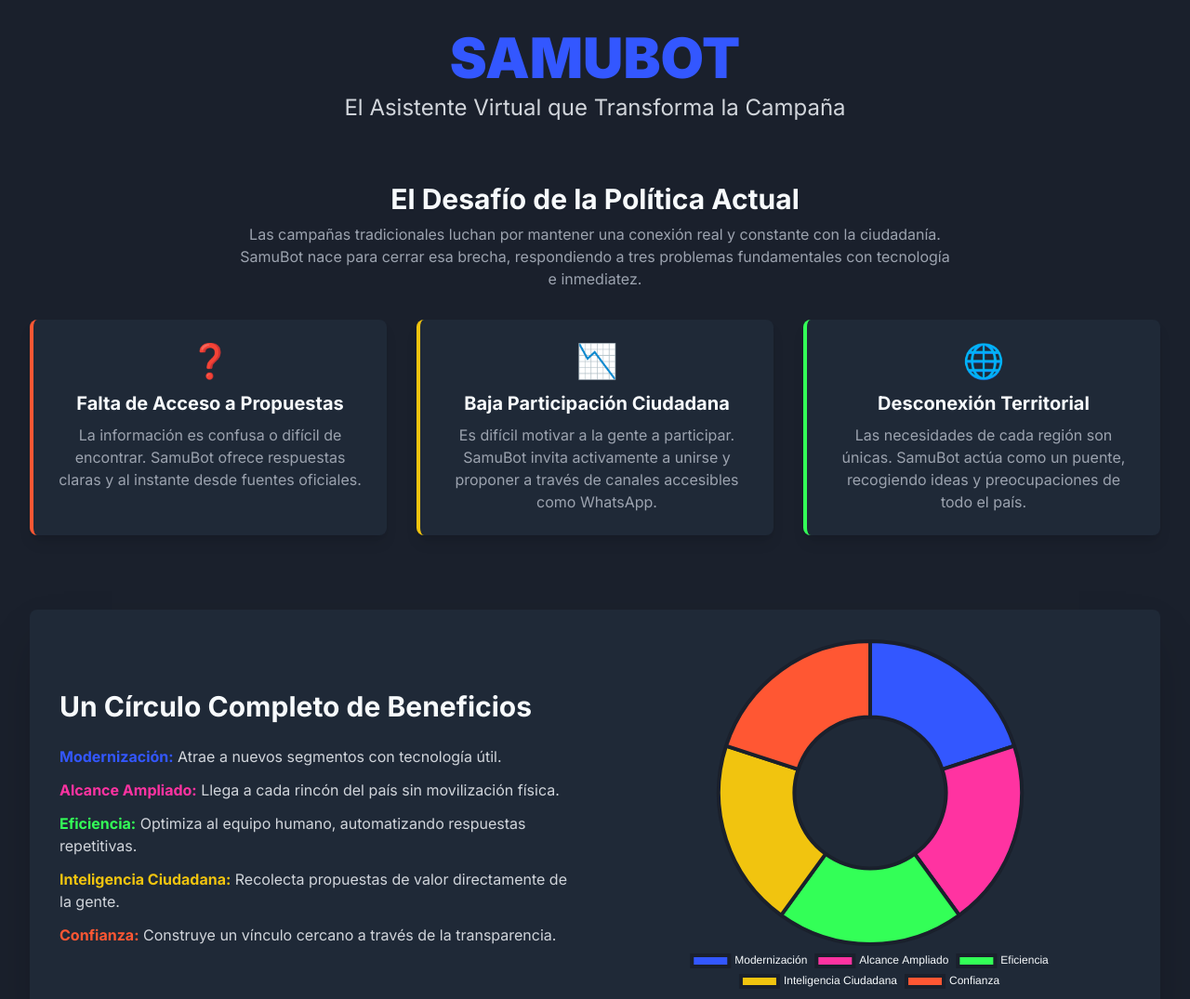
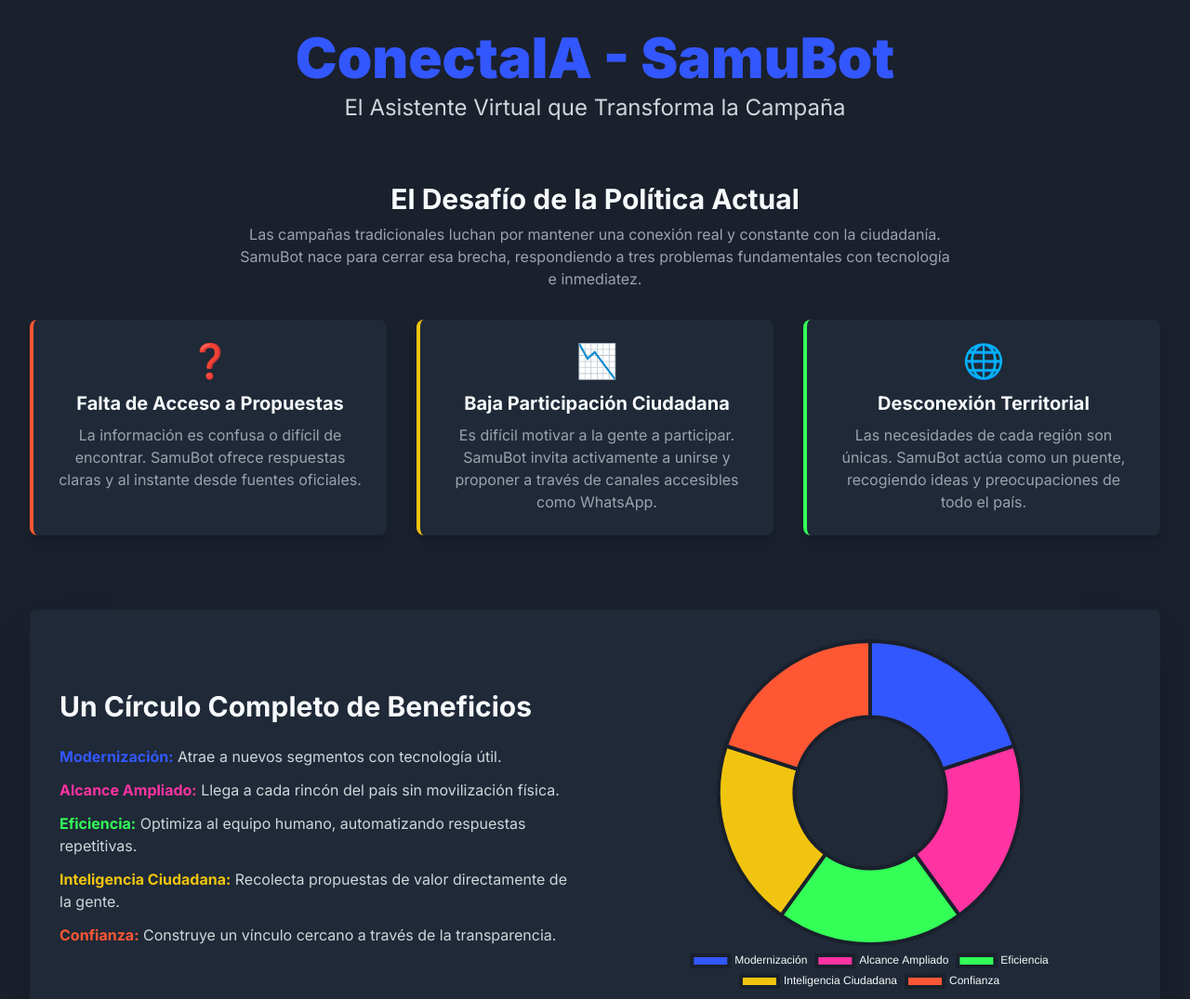
Before and after one commit to Analytika360/Samubot-Infographic, a plain HTML site: page index.html in a window 1280 px wide. Shown: the top 1075 px of the page at 93% size. Drawn offline with nearby package versions, Linux system fonts and the light colour scheme.

Commit message:
Update index.html

```diff
--- a/index.html
+++ b/index.html
@@ -56,7 +56,7 @@
     <div class="container mx-auto p-4 md:p-8">
 
         <header class="text-center mb-12 md:mb-16">
-            <h1 class="text-4xl md:text-6xl font-black uppercase" style="color: #3357FF;">SamuBot</h1>
+            <h1 class="text-4xl md:text-6xl font-black" style="color: #3357FF;">ConectaIA - SamuBot</h1>
             <p class="text-xl md:text-2xl text-gray-300 mt-2">El Asistente Virtual que Transforma la Campaña</p>
         </header>
 
```
